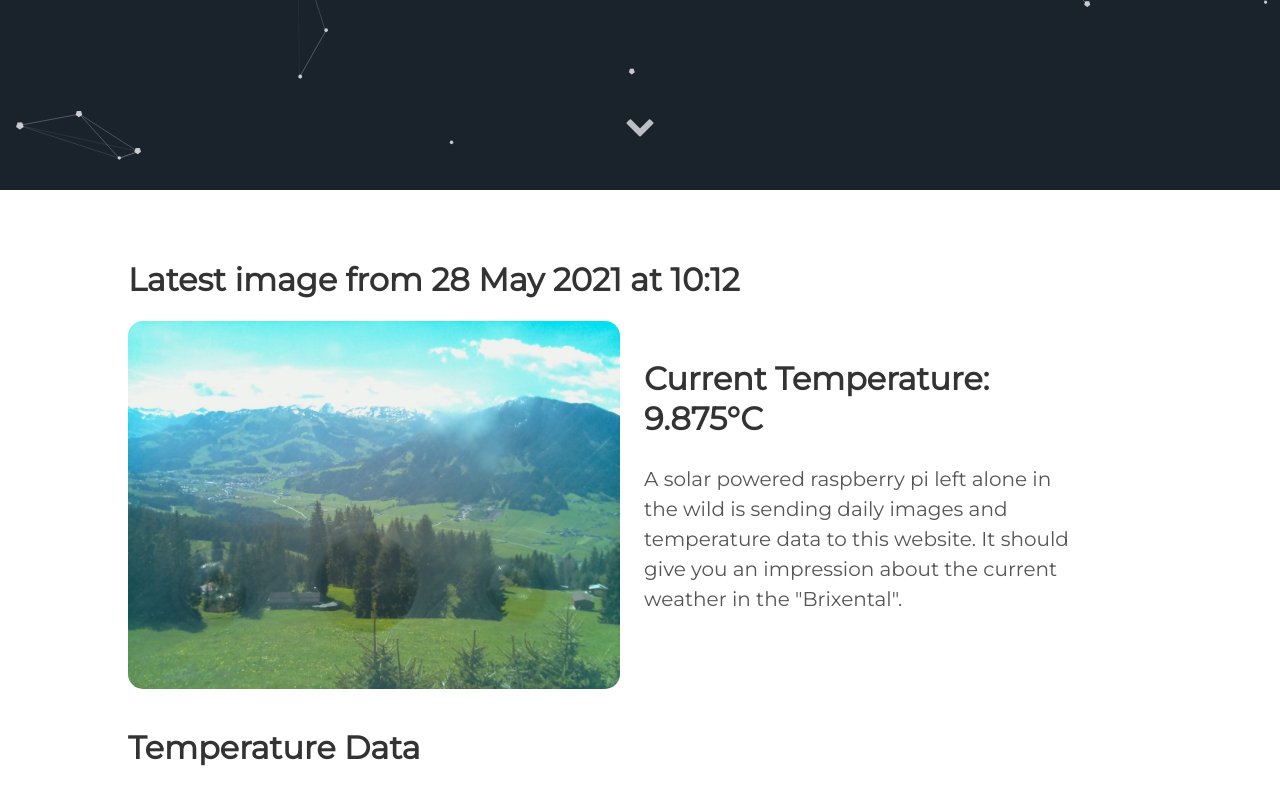
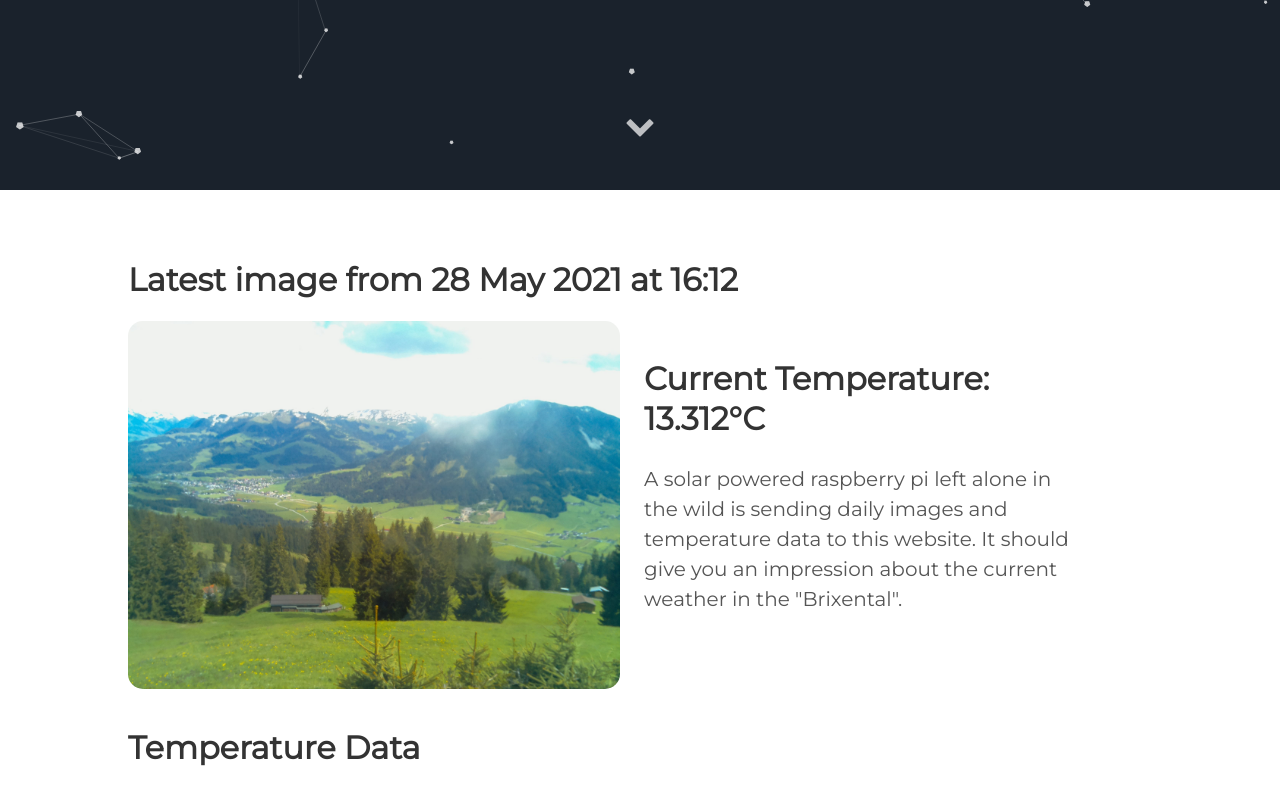
Before and after one commit to vektorious/vektorious.github.io, a Jekyll site: the page built from resources/huette.md, in a window 1280 px wide and 900 px high, scrolled down 710 px. Shown: the top 805 px of the window. Built offline with Jekyll 4.4.1, drawn with Linux system fonts in a browser that asks for light colours.

Commit message:
I'm a bot beep boop

```diff
--- a/resources/huette.md
+++ b/resources/huette.md
@@ -6,13 +6,13 @@ image: '/assets/img/'
 description: 'Live image from the Austrian alps'
 twitter_text: ' '
 ---
-## Latest image from 28 May 2021 at 10:12
+## Latest image from 28 May 2021 at 16:12
 <div class="huette">
   <div class="huette-image">
     <img src="{{ "/assets/img/huette.jpg" | prepend: site.baseurl }}">
   </div>
   <div class="huette-text">
-        <h2>Current Temperature: 9.875°C</h2>
+        <h2>Current Temperature: 13.312°C</h2>
         <p>A solar powered raspberry pi left alone in the wild is sending daily images and temperature data to this website. It should give you an impression about the current weather in the "Brixental".</p>
 
   </div>
```
Also changed, not shown: rpi-script/2021-05-28_161113.txt (renamed from rpi-script/2021-05-28_101113.txt, +6 -5 lines), rpi-script/huette.md (+2 -2 lines), assets/img/huette.jpg, assets/img/temp_plot.png, rpi-script/temp_plot.png, 1 other file.
